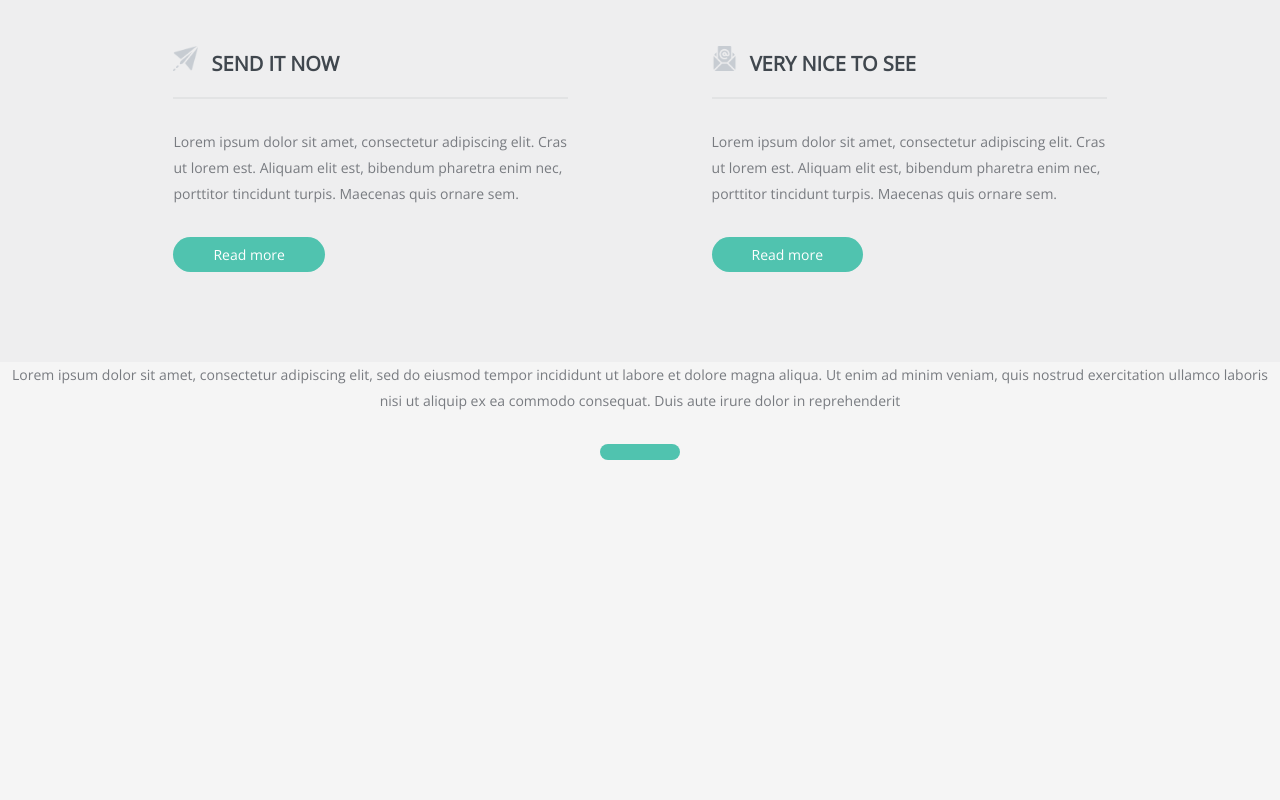
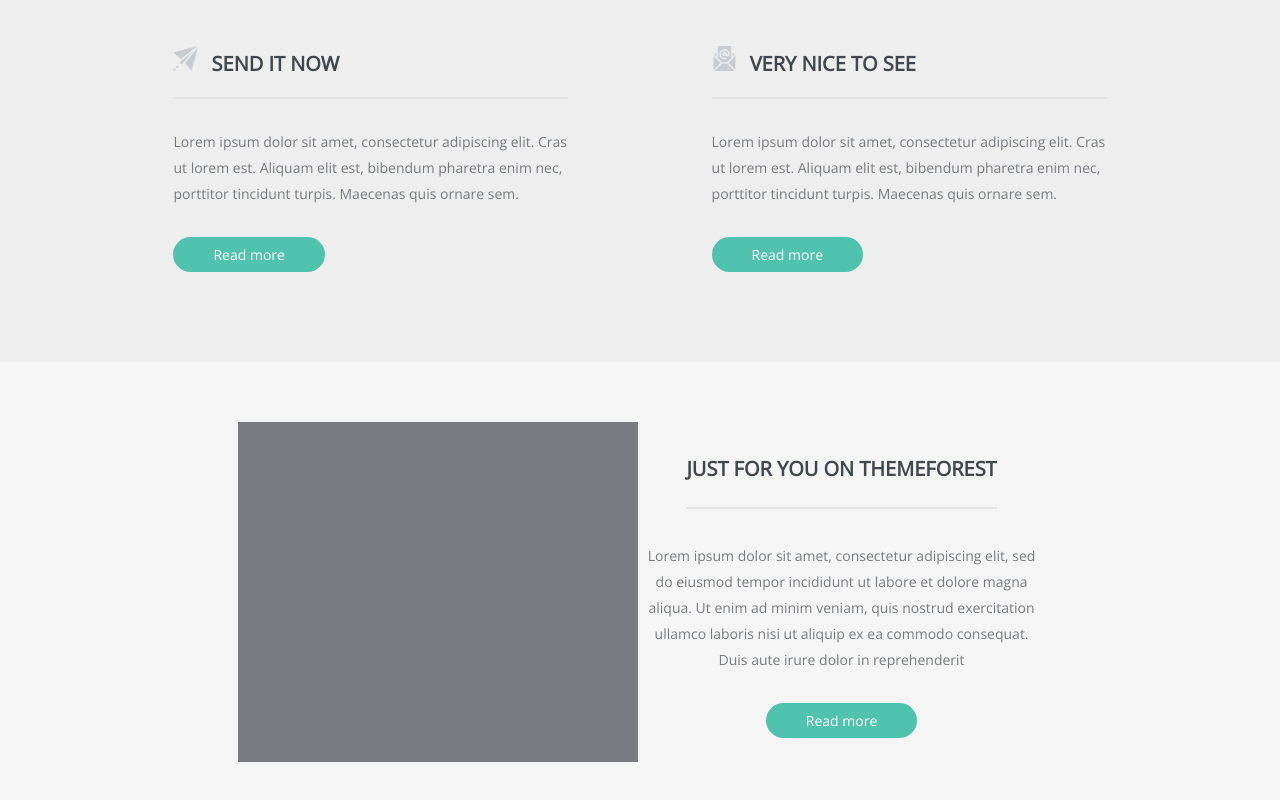
Before and after one commit to maximys963/Site-from-scratch-, a website: page index.html in a window 1280 px wide. Shown: the part 2369-3169 px from the top of the page. Drawn offline with nearby package versions, Linux system fonts and the light colour scheme.

Commit message:
style for seven section

```diff
--- a/index.html
+++ b/index.html
@@ -135,14 +135,16 @@
     </section>
 
 <section class="seven-section">
-    <div class="seven-container seven-image"></div>
+
+<div class="seven-container seven-image"></div>
 <div class="seven-container">
+    <h5>JUST FOR YOU ON THEMEFOREST</h5>
     <article>
         Lorem ipsum dolor sit amet, consectetur adipiscing elit, sed do eiusmod tempor incididunt ut labore et dolore magna aliqua.
         Ut enim ad minim veniam, quis nostrud exercitation ullamco laboris nisi ut aliquip ex ea commodo consequat.
         Duis aute irure dolor in reprehenderit
     </article>
-    <div class="third-button"></div>
+    <div class="third-button">Read more</div>
 </div>
 
 </section>
--- a/style.css
+++ b/style.css
@@ -389,9 +389,22 @@ margin-top: 20px;
 
 }
 .seven-container{
-
+	display: inline-block;
+	width:400px;
+	height: 340px;
+	margin-top:60px;
+	vertical-align: top;
 }
 .seven-image{
+background-color:#787b80;
+}
+.seven-container h5{
+	color: #40474e;
+	font-size: 20px;
+	border-bottom: 2px solid #e2e3e4;
+	display: inline-block;
+	padding-bottom: 25px;
+
 
 }
 .seven-container article {
@@ -399,6 +412,7 @@ margin-top: 20px;
 	display: inline-block;
 	font-size: 14px;
 	line-height: 26px;
+
 
 }
 @font-face {
```
